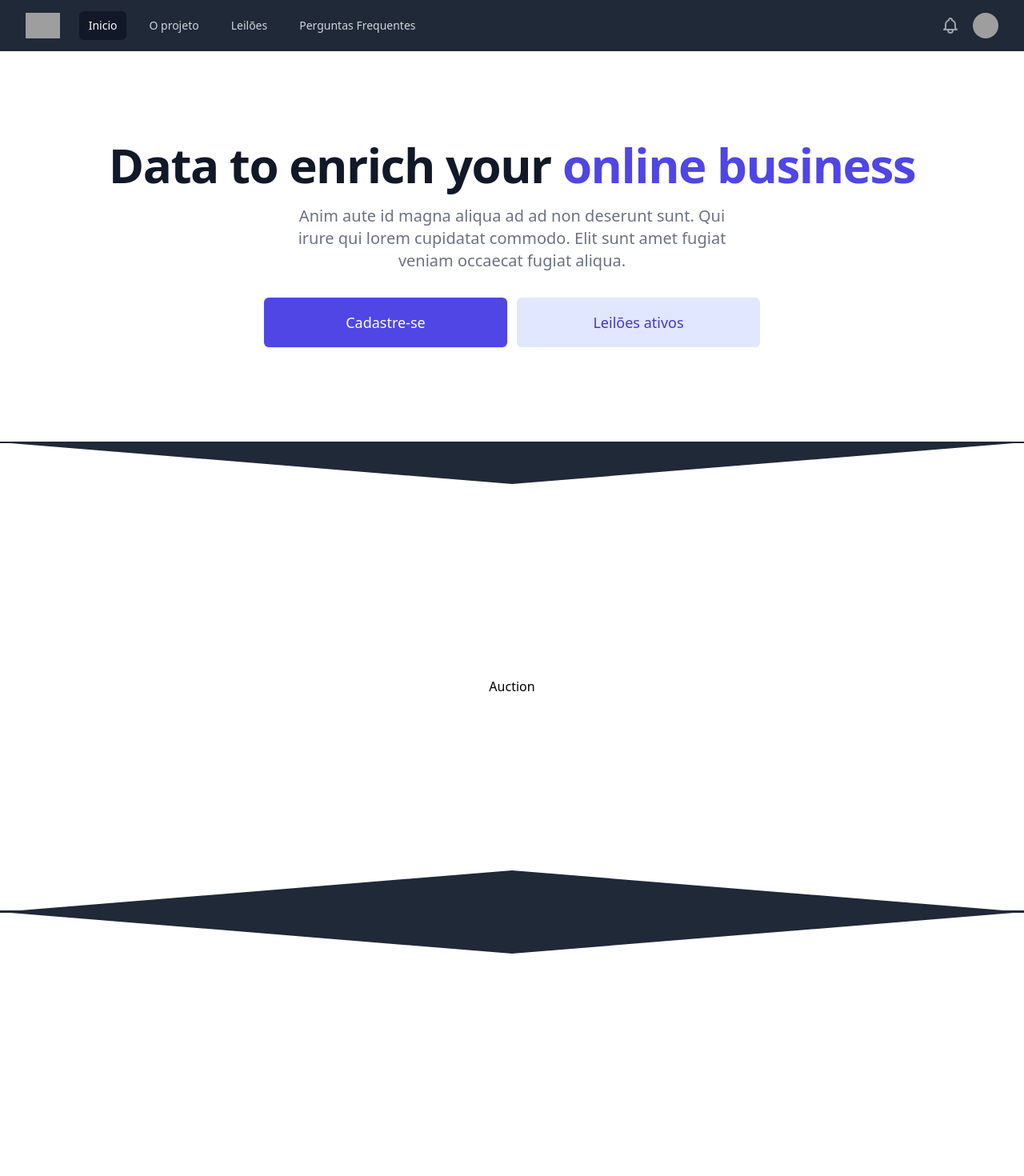
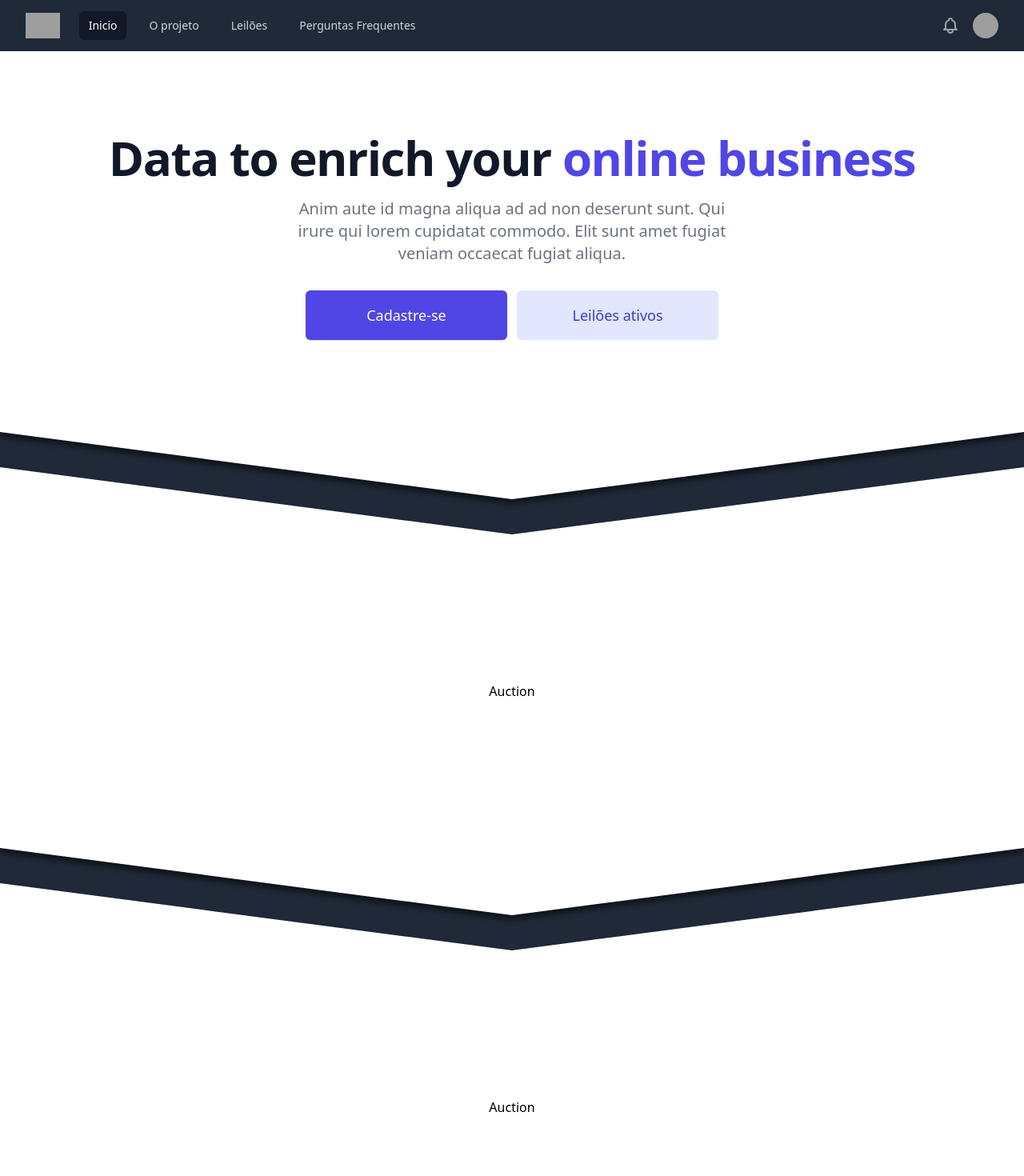
Before and after one commit to franciscoPonceDev/Sloba, a React (Create React App) app: page / in a window 1280 px wide. Shown: the top 1470 px of the page at 80% size. Before the commit the page ends 1192 px from the top, so only its background shows below. Built offline with nearby package versions, Linux system fonts and the light colour scheme; grey boxes are pictures that could not be loaded.

Commit message:
style the auction section

```diff
--- a/src/components/Auction.js
+++ b/src/components/Auction.js
@@ -1,14 +1,12 @@
 import React from 'react';
-import DarkPageBreak from './DarkPageBreak';
-import ReverseDarkPageBreak from './ReverseDarkPageBreak';
 
 const Auction = () => (
-  <div className="h-70vh mt-3vh">
-    <div className="h-70vh flex items-center justify-center">
-      <h1>Auction</h1>
+  <div className="section-shadow">
+    <div className="h-70vh clip-auction bg-white">
+      <div className="h-70vh flex items-center justify-center">
+        <h1>Auction</h1>
+      </div>
     </div>
-    <ReverseDarkPageBreak />
-    <DarkPageBreak />
   </div>
 );
 
--- a/src/components/Hero.js
+++ b/src/components/Hero.js
@@ -1,10 +1,9 @@
 import React from 'react';
-import DarkPageBreak from './DarkPageBreak';
-import ReverseDarkPageBreak from './ReverseDarkPageBreak';
 
 const Hero = () => (
-  <div>
-    <main className="h-35vh my-24 mx-auto max-w-7xl px-4 sm:mt-12 sm:px-6 md:mt-16 lg:mt-20 lg:px-8 xl:mt-28">
+  <div className="section-shadow">
+    <div className="clip-hero bg-white h-70vh flex items-center justify-center">
+      <main className="my-24 mx-auto max-w-7xl px-4 sm:mt-12 sm:px-6 md:mt-16 lg:mt-20 lg:px-8 xl:mt-0">
         <div className="text-center">
           <h1 className="text-4xl tracking-tight font-bold text-gray-900 sm:text-5xl sm:tracking-tight md:text-6xl md:tracking-tight">
             <span className="block xl:inline">Data to enrich your</span>
@@ -38,7 +37,7 @@ const Hero = () => (
           </div>
         </div>
       </main>
-    <DarkPageBreak />
+    </div>
   </div>
 );
 
--- a/src/components/Navbar.js
+++ b/src/components/Navbar.js
@@ -16,7 +16,7 @@ function classNames(...classes) {
 
 export default function Navbar() {
   return (
-    <Disclosure as="nav" className="bg-gray-800">
+    <Disclosure as="nav" className="bg-gray-800 sticky  top-0 z-50">
       {({ open }) => (
         <>
           <div className="max-w-7xl mx-auto px-2 sm:px-6 lg:px-8">
--- a/src/index.css
+++ b/src/index.css
@@ -10,30 +10,14 @@
   height: 70vh;
 }
 
-.mt-3vh {
-  margin-top: 3vh;
+.clip-hero {
+  clip-path: polygon(0% 0%,100% 0%,100% 85%,50% 100%,0% 85%);
+}
+.clip-auction {
+  clip-path: polygon(50% 15%,100% 0%,100% 85%,50% 100%,0% 85%,0% 0%);
+  margin-top: -5vh;
 }
 
-.dark-triangle {
-  position: relative;
-  height: 0.2vh;
+.section-shadow {
+  filter: drop-shadow(-1px 6px 3px rgba(0, 0, 0, 0.5));
 }
-
-.dark-triangle::before {
-  content: '';
-  position: absolute;
-  bottom: 0;
-  width: 0;
-  height: 0;
-  border-style: solid;
-  border-width: 4vw 49vw 0vw 49vw;
-  border-color: rgb(31 41 55 / var(--tw-bg-opacity)) transparent transparent transparent;
-  left: 50%;
-  transform: translateX(-50%) translateY(100%);
-}
-
-.reverse::before {
-  border-width: 0vw 49vw 4vw 49vw;
-  border-color: transparent transparent rgb(31 41 55 / var(--tw-bg-opacity)) transparent;
-  transform: translateX(-50%);
-}
--- a/src/pages/Home.js
+++ b/src/pages/Home.js
@@ -6,10 +6,14 @@ import Auction from '../components/Auction';
 
 function Home() {
   return (
-    <div>
+    <div className="bg-gray-800">
       <Navbar />
       <Hero />
       <Auction />
+      <Auction />
+      <Auction />
+      <Auction />
+
     </div>
   );
 }
```
Lines whose indentation alone changed are shown as unchanged.
